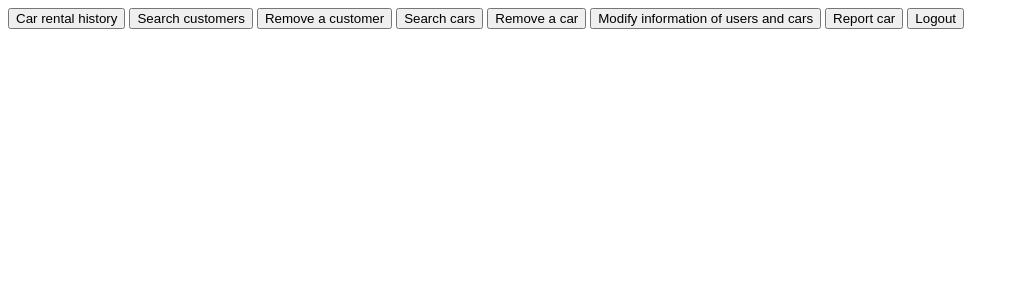
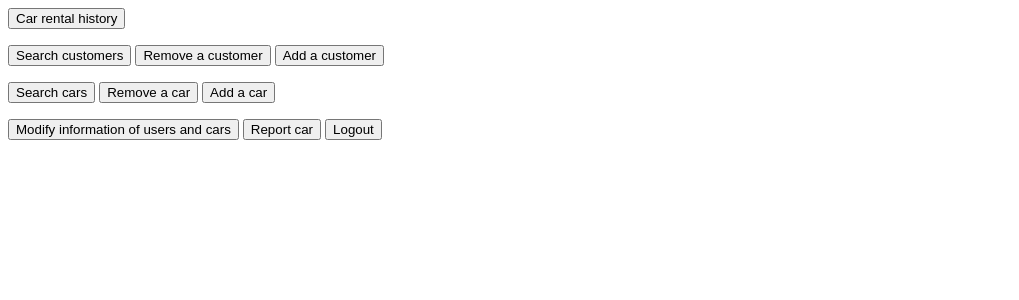
Before and after one commit to nguyenkhangduy298/car-share-system-iot, a Flask app: page /admin/ in a window 1280 px wide. Shown: the top 300 px of the page, without its empty margins (0-1019 px from the left). Run offline with Flask 2, Linux system fonts and the light colour scheme; the visitor is signed in with stand-in values (Sample User, id 1).

Commit message:
updated admin page

```diff
--- a/PartB/templates/admin.html
+++ b/PartB/templates/admin.html
@@ -5,18 +5,29 @@
     <form action="/manager" style="display: inline;">
         <button>Car rental history</button>
     </form>
+    <p>
         <form action="/admin/searchcustomer" style="display: inline;">
             <button>Search customers</button>
         </form>
         <form action="/admin/removecustomer" style="display: inline;">
             <button>Remove a customer</button>
         </form>
+        <form action="/admin/addcustomer" style="display: inline;">
+            <button>Add a customer</button>
+        </form>
+    </p>
+    <p>
         <form action="/admin/searchcar" style="display: inline;">
             <button>Search cars</button>
         </form>
         <form action="/admin/removecar" style="display: inline;">
             <button>Remove a car</button>
         </form>
+        <form action="/admin/addcar" style="display: inline;">
+            <button>Add a car</button>
+        </form>
+    </p>
+
     <form action="/manager" style="display: inline;">
         <button>Modify information of users and cars</button>
     </form>
```
Lines whose indentation alone changed are shown as unchanged.
